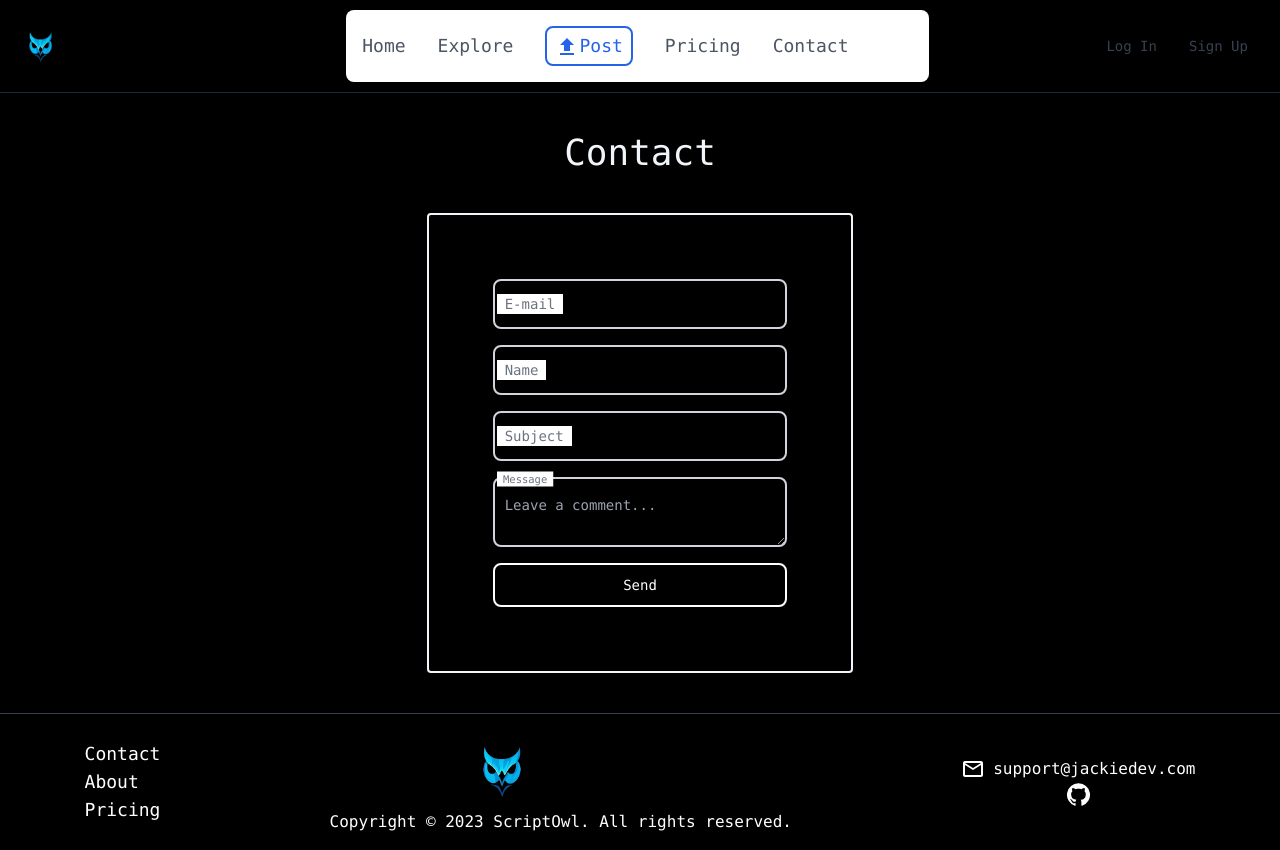
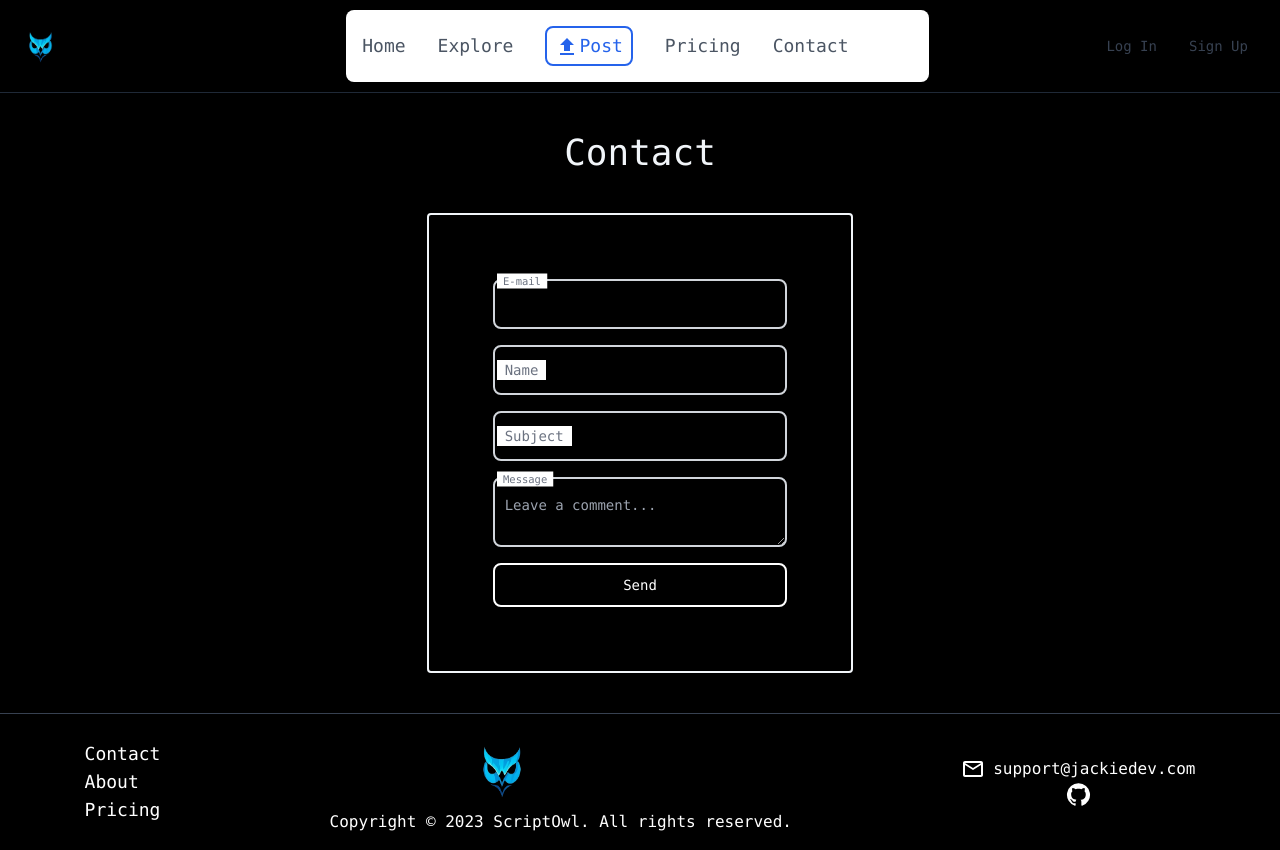
Before and after one commit to jchen396/ScriptOwl, a Next.js app in the folder client/: page /contact in a window 1280 px wide. Built offline with nearby package versions, Linux system fonts and the light colour scheme; no server answers.

Commit message:
Create user profile template

```diff
--- a/client/src/pages/contact/index.tsx
+++ b/client/src/pages/contact/index.tsx
@@ -85,20 +85,19 @@ const Contact = (props: Props) => {
 				onSubmit={(e) => handleFormSubmit(e)}
 			>
 				<div className="relative">
-					<input
-						type="text"
-						id="email"
-						className="block px-2.5 pb-2.5 pt-4 w-full text-sm text-gray-900 bg-transparent rounded-lg border-2 border-gray-300 appearance-none dark:text-white dark:border-gray-600 dark:focus:border-blue-500 focus:outline-none focus:ring-0 focus:border-blue-600 peer"
-						placeholder=" "
-						onChange={(e) => setEmail(e.target.value)}
-						required
-					/>
 					<label
 						htmlFor="email"
 						className="absolute text-sm text-gray-500 dark:text-gray-400 duration-300 transform -translate-y-4 scale-75 top-2 z-10 origin-[0] bg-white dark:bg-black px-2 peer-focus:px-2 peer-focus:text-blue-600 peer-focus:dark:text-blue-500 peer-placeholder-shown:scale-100 peer-placeholder-shown:-translate-y-1/2 peer-placeholder-shown:top-1/2 peer-focus:top-2 peer-focus:scale-75 peer-focus:-translate-y-4 left-1"
 					>
 						E-mail
 					</label>
+					<input
+						type="email"
+						id="email"
+						className="block px-2.5 pb-2.5 pt-4 w-full text-sm text-gray-900 bg-transparent rounded-lg border-2 border-gray-300 appearance-none dark:text-white dark:border-gray-600 dark:focus:border-blue-500 focus:outline-none focus:ring-0 focus:border-blue-600 peer"
+						onChange={(e) => setEmail(e.target.value)}
+						required
+					/>
 				</div>
 				<div className="relative">
 					<input
--- /dev/null
+++ b/client/src/pages/profile/index.tsx
@@ -0,0 +1,15 @@
+import { FunctionComponent } from "react";
+
+type Props = {};
+
+const Profile: FunctionComponent<Props> = () => {
+	return (
+		<>
+			<div className="h-full w-full flex flex-col items-center justify-center space-y-10 font-mono py-10">
+				<h1 className="text-white">Test</h1>
+			</div>
+		</>
+	);
+};
+
+export default Profile;
```
